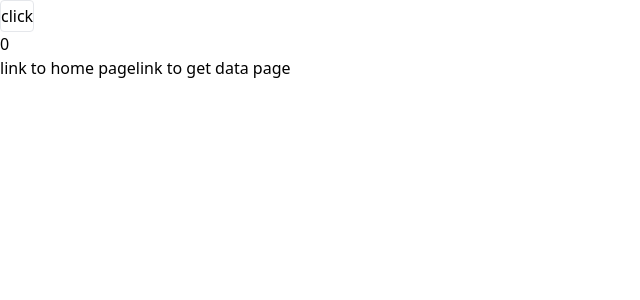
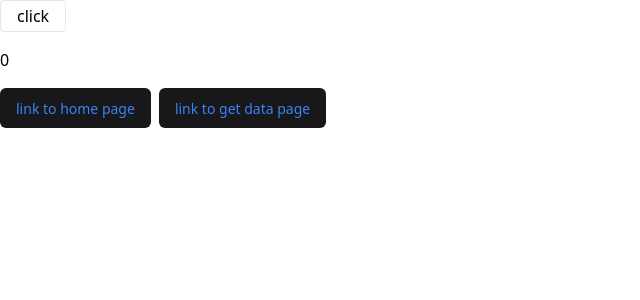
Before and after one commit to hata0/app-router-tutorial, a Next.js app: page /count-up in a window 1280 px wide. Shown: the top 300 px of the page, without its empty margins (0-640 px from the left). Built offline with nearby package versions, Linux system fonts and the light colour scheme.

Commit message:
feat: uiを改善

```diff
--- a/src/app/(group)/children1/page.tsx
+++ b/src/app/(group)/children1/page.tsx
@@ -1,12 +1,14 @@
+import { LinkButton } from "@/components/ui/domain/LinkButton";
 import { NextPage } from "next";
-import Link from "next/link";
 
 const HomePage: NextPage = () => {
   return (
-    <div>
+    <div className="flex flex-col space-y-[16px]">
       <div>children1</div>
-      <Link href="/">link to home page</Link>
-      <Link href="/children2">link to children2 page</Link>
+      <div className="flex space-x-[8px]">
+        <LinkButton href="/">link to home page</LinkButton>
+        <LinkButton href="/children2">link to children2 page</LinkButton>
+      </div>
     </div>
   );
 };
--- a/src/app/(group)/children2/page.tsx
+++ b/src/app/(group)/children2/page.tsx
@@ -1,12 +1,14 @@
+import { LinkButton } from "@/components/ui/domain/LinkButton";
 import { NextPage } from "next";
-import Link from "next/link";
 
 const HomePage: NextPage = () => {
   return (
-    <div>
+    <div className="flex flex-col space-y-[16px]">
       <div>children2</div>
-      <Link href="/">link to home page</Link>
-      <Link href="/children1">link to children1 page</Link>
+      <div className="flex space-x-[8px]">
+        <LinkButton href="/">link to home page</LinkButton>
+        <LinkButton href="/children1">link to children1 page</LinkButton>
+      </div>
     </div>
   );
 };
--- a/src/app/@parallel/(.)intercepting/page.tsx
+++ b/src/app/@parallel/(.)intercepting/page.tsx
@@ -6,7 +6,7 @@ const Intercepting = () => {
   const router = useRouter();
 
   return (
-    <div>
+    <div className="flex flex-col space-y-[16px]">
       <div className="text-red-500">intercepting</div>
       <SimpleButton
         className="text-blue-500"
--- a/src/app/count-up/page.tsx
+++ b/src/app/count-up/page.tsx
@@ -2,19 +2,21 @@
 import { NextPage } from "next";
 import { SimpleButton } from "../../components/ui/domain/SimpleButton";
 import { useState } from "react";
-import Link from "next/link";
+import { LinkButton } from "@/components/ui/domain/LinkButton";
 
 const CountUpPage: NextPage = () => {
   const [count, setCount] = useState(0);
 
   return (
-    <div>
+    <div className="flex space-y-[16px] flex-col">
       <SimpleButton onClick={() => setCount((prev) => prev + 1)}>
         click
       </SimpleButton>
       <div>{count}</div>
-      <Link href="/">link to home page</Link>
-      <Link href="/get-data">link to get data page</Link>
+      <div className="flex space-x-[8px]">
+        <LinkButton href="/">link to home page</LinkButton>
+        <LinkButton href="/get-data">link to get data page</LinkButton>
+      </div>
     </div>
   );
 };
--- a/src/app/get-data/page.tsx
+++ b/src/app/get-data/page.tsx
@@ -1,5 +1,5 @@
+import { LinkButton } from "@/components/ui/domain/LinkButton";
 import { NextPage } from "next";
-import Link from "next/link";
 
 type Data = {
   message: string;
@@ -10,9 +10,9 @@ const GetDataPage: NextPage = async () => {
   const data: Data = await res.json();
 
   return (
-    <div>
+    <div className="inline-flex space-y-[16px] flex-col">
       <div>{data.message}</div>
-      <Link href="/count-up">link to count up page</Link>
+      <LinkButton href="/count-up">link to count up page</LinkButton>
     </div>
   );
 };
--- a/src/app/layout.tsx
+++ b/src/app/layout.tsx
@@ -16,8 +16,10 @@ const RootLayout = ({ children, parallel }: Props) => {
   return (
     <html lang="ja">
       <body>
-        {children}
-        <div>{parallel}</div>
+        <div className="flex flex-col space-y-[16px]">
+          {children}
+          {parallel}
+        </div>
       </body>
     </html>
   );
--- a/src/app/page.tsx
+++ b/src/app/page.tsx
@@ -1,13 +1,15 @@
+import { LinkButton } from "@/components/ui/domain/LinkButton";
 import { NextPage } from "next";
-import Link from "next/link";
 
 const HomePage: NextPage = () => {
   return (
-    <div>
+    <div className="flex flex-col space-y-[16px]">
       <div>こんにちは</div>
-      <Link href="/count-up">link to count up page</Link>
-      <Link href="/children1">link to children1 page</Link>
-      <Link href="/intercepting">intercepting</Link>
+      <div className="flex space-x-[8px]">
+        <LinkButton href="/count-up">link to count up page</LinkButton>
+        <LinkButton href="/children1">link to children1 page</LinkButton>
+        <LinkButton href="/intercepting">intercepting</LinkButton>
+      </div>
     </div>
   );
 };
--- a/src/components/ui/base/BaseButton/index.tsx
+++ b/src/components/ui/base/BaseButton/index.tsx
@@ -7,14 +7,14 @@ export type BaseButtonProps = Omit<ComponentProps<"button">, "ref">;
 export const BaseButton = forwardRef<HTMLButtonElement, BaseButtonProps>(
   (
     { children, className, type = "button", ...rest },
-    forwardRef
+    forwardRef,
   ): JSX.Element => {
     return (
       <button
         ref={forwardRef}
         className={twcx(
-          "flex cursor-pointer items-center justify-center",
-          className
+          "flex cursor-pointer items-center justify-center w-fit",
+          className,
         )}
         type={type}
         {...rest}
@@ -22,7 +22,7 @@ export const BaseButton = forwardRef<HTMLButtonElement, BaseButtonProps>(
         {children}
       </button>
     );
-  }
+  },
 );
 
 BaseButton.displayName = "BaseButton";
--- /dev/null
+++ b/src/components/ui/base/BaseLink/index.tsx
@@ -0,0 +1,25 @@
+import NextLink from "next/link";
+import { ComponentProps, forwardRef } from "react";
+
+import { twcx } from "../../../../utils/twcx";
+
+export type BaseLinkProps = Omit<ComponentProps<typeof NextLink>, "ref">;
+
+export const BaseLink = forwardRef<HTMLAnchorElement, BaseLinkProps>(
+  ({ children, className, ...rest }, forwardRef): JSX.Element => {
+    return (
+      <NextLink
+        ref={forwardRef}
+        className={twcx(
+          "inline-flex cursor-pointer items-center justify-center",
+          className,
+        )}
+        {...rest}
+      >
+        {children}
+      </NextLink>
+    );
+  },
+);
+
+BaseLink.displayName = "BaseLink";
--- /dev/null
+++ b/src/components/ui/domain/LinkButton/index.tsx
@@ -0,0 +1,25 @@
+import { forwardRef } from "react";
+
+import { twcx } from "../../../../utils/twcx";
+import { BaseLink, BaseLinkProps } from "../../base/BaseLink";
+
+type Props = BaseLinkProps;
+
+export const LinkButton = forwardRef<HTMLAnchorElement, Props>(
+  ({ children, className, ...rest }, forwardRef): JSX.Element => {
+    return (
+      <BaseLink
+        ref={forwardRef}
+        className={twcx(
+          "h-[40px] font-medium rounded-[6px] text-[14px] bg-zinc-900 text-blue-500 px-[16px] py-[8px] hover:bg-zinc-900/90",
+          className,
+        )}
+        {...rest}
+      >
+        {children}
+      </BaseLink>
+    );
+  },
+);
+
+LinkButton.displayName = "LinkButton";
--- a/src/components/ui/domain/SimpleButton/index.tsx
+++ b/src/components/ui/domain/SimpleButton/index.tsx
@@ -6,14 +6,14 @@ import { BaseButton, BaseButtonProps } from "../../base/BaseButton";
 export const SimpleButton = forwardRef<HTMLButtonElement, BaseButtonProps>(
   (
     { children, className, type = "button", ...rest },
-    forwardRef
+    forwardRef,
   ): JSX.Element => {
     return (
       <BaseButton
         ref={forwardRef}
         className={twcx(
-          "h-[32px] rounded border bg-white font-medium",
-          className
+          "h-[32px] rounded-[4px] border-[1px] bg-white font-medium px-[16px] py-[8px]",
+          className,
         )}
         type={type}
         {...rest}
@@ -21,7 +21,7 @@ export const SimpleButton = forwardRef<HTMLButtonElement, BaseButtonProps>(
         {children}
       </BaseButton>
     );
-  }
+  },
 );
 
 SimpleButton.displayName = "SimpleButton";
```
